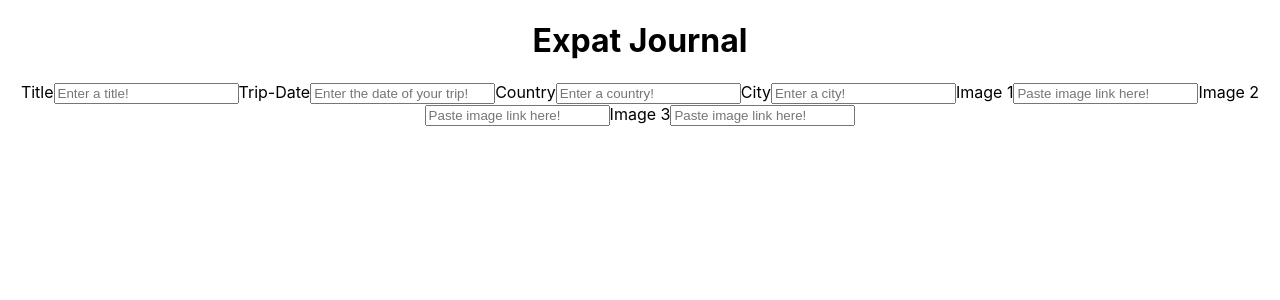
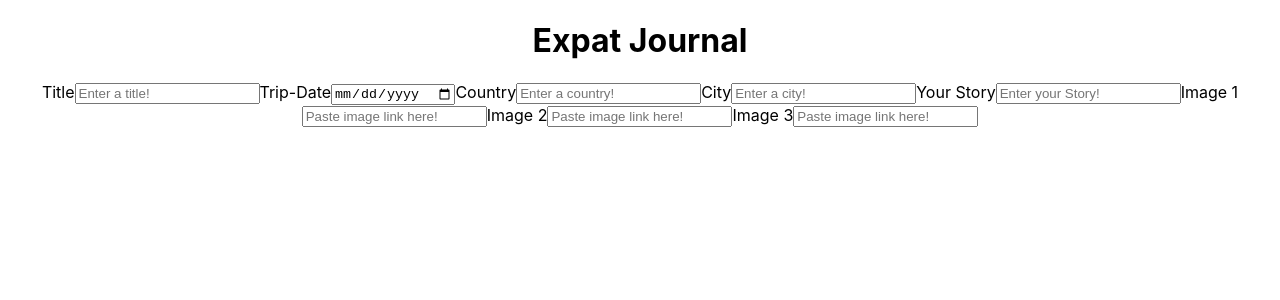
Before and after one commit to Expat-Journal-App/Front-end, a React (Create React App) app: page /stories/add in a window 1280 px wide. Shown: the top 300 px of the page. Built offline with nearby package versions, Linux system fonts and the light colour scheme; the HTML template or start-up script is replaced by a standard one.

Commit message:
input type of date field to date and added a form field for the story I forgot

```diff
--- a/src/components/createNewStory.js
+++ b/src/components/createNewStory.js
@@ -14,7 +14,7 @@ function CreateNewStory() {
 
           <ErrorMessage name='tripDate' render={msg => <div className='error'>{msg}</div>} />
           <label>Trip-Date
-            <Field type='text' name='tripDate' placeholder='Enter the date of your trip!' />
+            <Field type='date' name='tripDate' placeholder='Enter the date of your trip!' />
           </label>
 
           <ErrorMessage name='country' render={msg => <div className='error'>{msg}</div>} />
@@ -25,6 +25,11 @@ function CreateNewStory() {
           <ErrorMessage name='city' render={msg => <div className='error'>{msg}</div>} />
           <label>City
             <Field type='text' name='city' placeholder='Enter a city!' />
+          </label>
+
+          <ErrorMessage name='story' render={msg => <div className='error'>{msg}</div>} />
+          <label>Your Story
+            <Field type='text' name='story' placeholder='Enter your Story!' />
           </label>
 
           <ErrorMessage name='image1' render={msg => <div className='error'>{msg}</div>} />
@@ -55,6 +60,7 @@ const formikCreateNewStory = withFormik ({
             tripDate: '',
             country: '',
             city: '',
+            story: '',
             image1: '',
             image2: '',
             image3: ''
```
